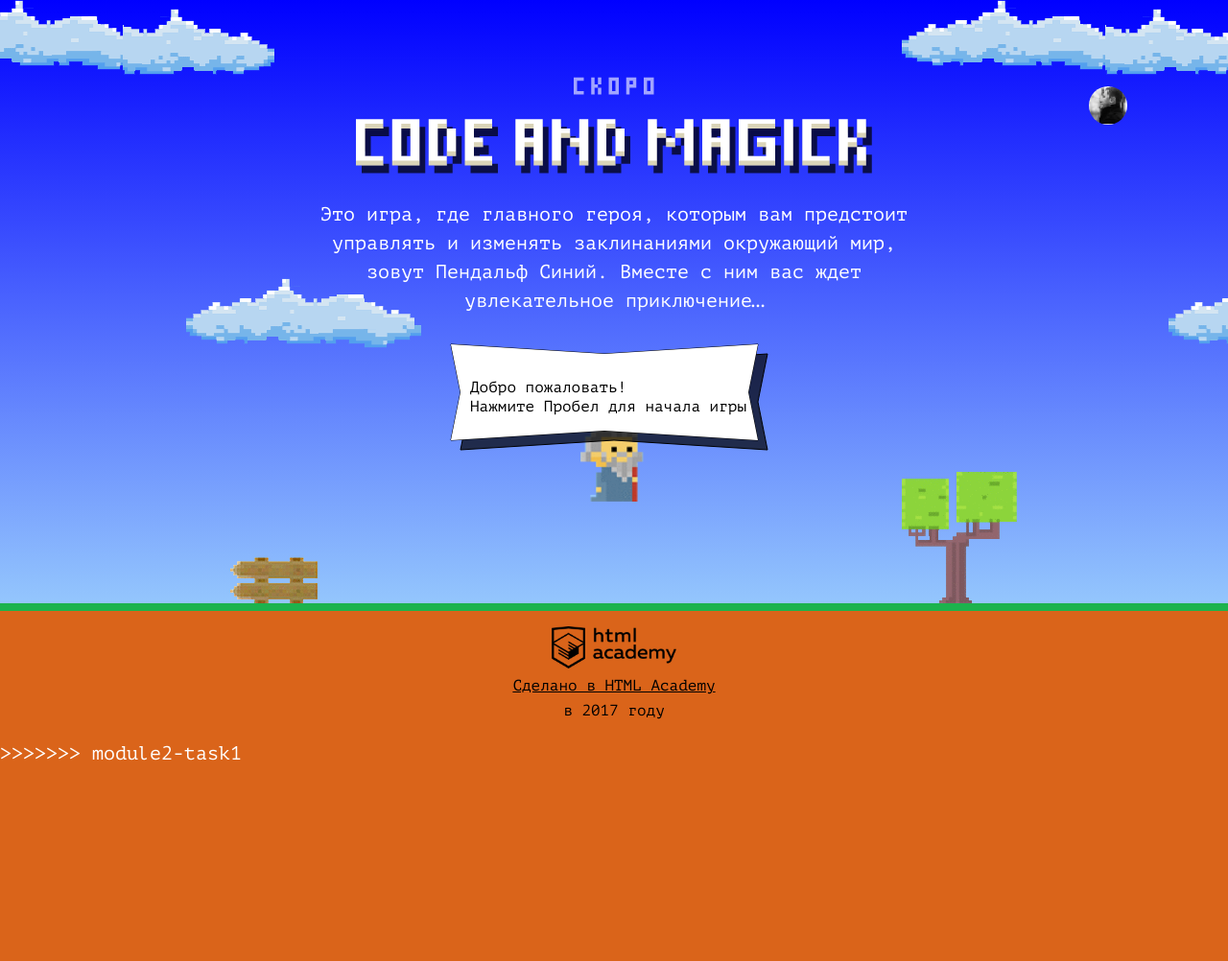
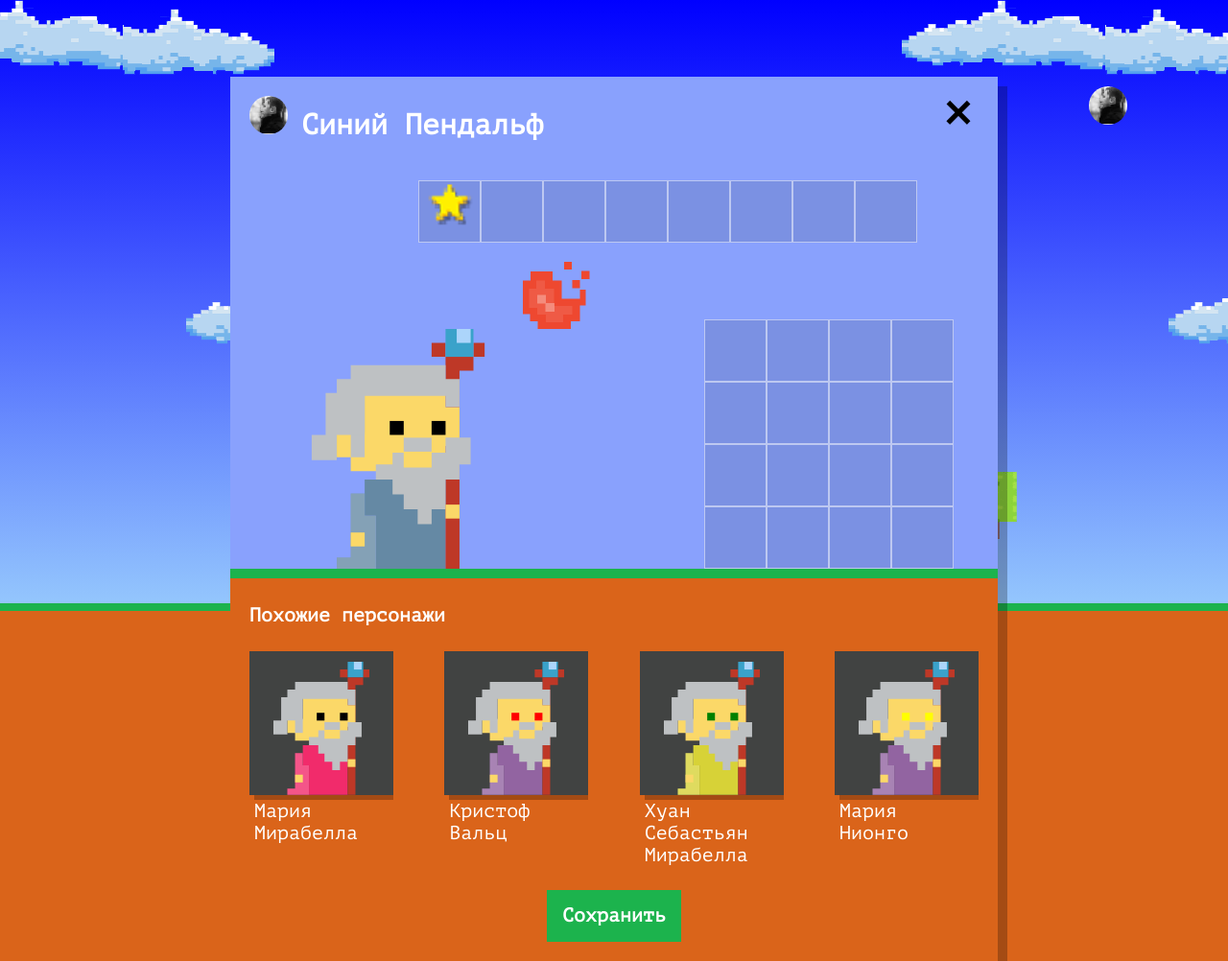
Before and after one commit to a-silanov/1439597-code-and-magick-21, a website: page index.html in a window 1280 px wide. Shown: the whole page at 96% size. Before the commit the page ends 800 px from the top, so only its background shows below. Drawn offline with Linux system fonts and the light colour scheme.

Commit message:
Учебный проект: нас орда

```diff
--- a/index.html
+++ b/index.html
@@ -208,8 +208,8 @@
   }
 </script>
 <script src="js/stat.js"></script>
->>>>>>> module2-task1
 <script src="js/game.js"></script>
+<script src="js/setup.js"></script>
 
 </body>
 </html>
--- /dev/null
+++ b/js/setup.js
@@ -0,0 +1,50 @@
+'use strict';
+var WIZARD_NAMES = ['Иван', 'Хуан Себастьян', 'Мария', 'Кристоф', 'Виктор', 'Юлия', 'Люпита', 'Вашингтон'];
+var WIZARD_SURNAMES = ['да Марья', 'Верон', 'Мирабелла', 'Вальц', 'Онопко', 'Топольницкая', 'Нионго', 'Ирвинг'];
+var COAT_COLORS = ['rgb(101, 137, 164)', 'rgb(241, 43, 107)', 'rgb(146, 100, 161)', 'rgb(56, 159, 117)', 'rgb(215, 210, 55)', 'rgb(0, 0, 0)'];
+var EYE_COLORS = ['black', 'red', 'blue', 'yellow', 'green'];
+var WIZARDS_COUNT = 4;
+
+var getRandom = function (array) {
+  return array[Math.floor(Math.random() * array.length)];
+};
+
+var generateData = function (count) {
+  var data = [];
+  for (var i = 0; i < count; i++) {
+    data[i] = {
+      name: getRandom(WIZARD_NAMES) + ' ' + getRandom(WIZARD_SURNAMES),
+      coatColor: getRandom(COAT_COLORS),
+      eyesColor: getRandom(EYE_COLORS)
+    };
+  }
+  return data;
+};
+
+var renderWizards = function (obj) {
+  var template = document.querySelector('#similar-wizard-template').content.querySelector('.setup-similar-item');
+  var templateElement = template.cloneNode(true);
+  templateElement.querySelector('.setup-similar-label').textContent = obj.name;
+  templateElement.querySelector('.wizard-coat').style.fill = obj.coatColor;
+  templateElement.querySelector('.wizard-eyes').style.fill = obj.eyesColor;
+  return templateElement;
+};
+
+var buildFragment = function (array) {
+  var fragment = document.createDocumentFragment();
+  array.forEach(function (item) {
+    fragment.appendChild(renderWizards(item));
+  });
+  return fragment;
+};
+
+var showSetup = function () {
+  var setupWindow = document.querySelector('.setup');
+  var similarWizards = setupWindow.querySelector('.setup-similar-list');
+  var similarWizardsBlock = setupWindow.querySelector('.setup-similar');
+  similarWizards.appendChild(buildFragment(generateData(WIZARDS_COUNT)));
+  setupWindow.classList.remove('hidden');
+  similarWizardsBlock.classList.remove('hidden');
+};
+
+showSetup();
```
